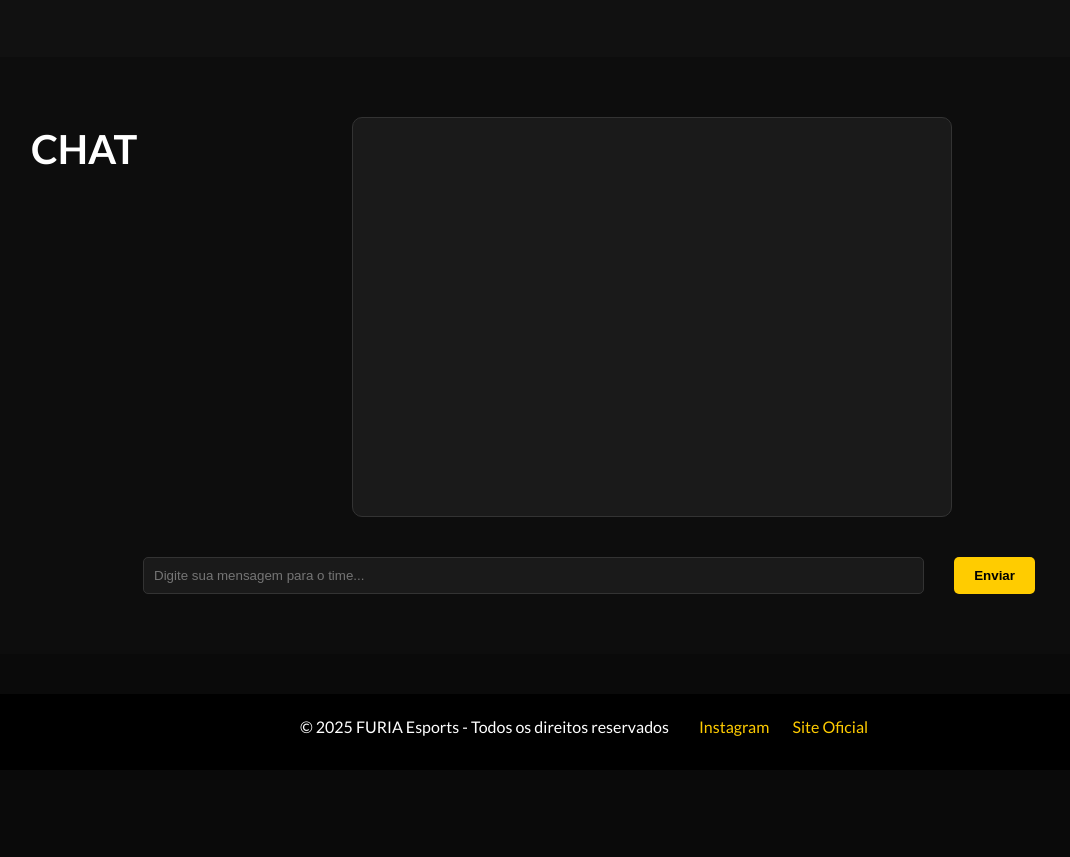
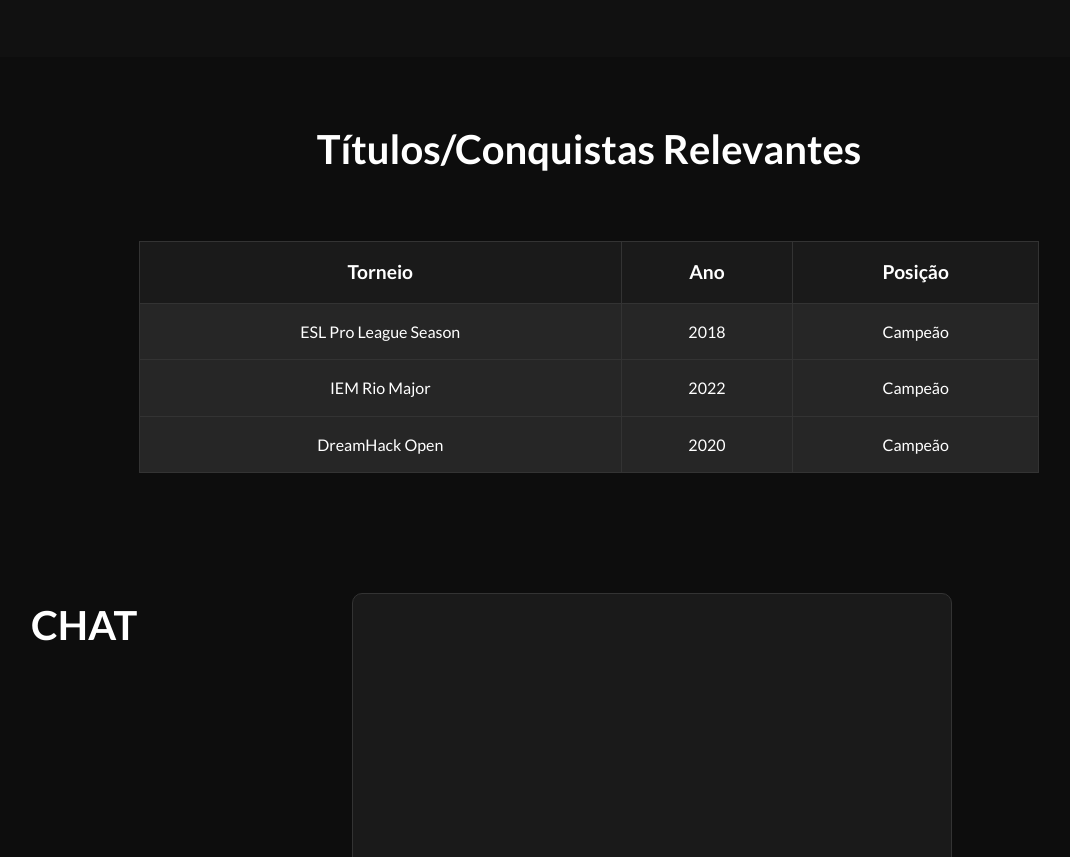
Before and after one commit to bruninhosrs/FURIA, a plain HTML site: page index.html in a window 1280 px wide. Shown: the part 2129-2986 px from the top of the page, without its empty margins (51-1121 px from the left). Before the commit the page ends 2899 px from the top, so only its background shows below. Drawn offline with Linux system fonts and the light colour scheme.

Commit message:
Modificações na tabela de conquistas

```diff
--- a/index.html
+++ b/index.html
@@ -84,6 +84,37 @@
             </div>
         </div>
      </section>
+     <section id="titulo">
+        <div class="container">
+            <h2>Títulos/Conquistas Relevantes</h2>
+            <table id="tabela-titulo">
+                <thead>
+                    <tr>
+                        <th>Torneio</th>
+                        <th>Ano</th>
+                        <th>Posição</th>
+                    </tr>
+                </thead>
+                <tbody>
+                    <tr>
+                        <td>ESL Pro League Season</td>
+                        <td>2018</td>
+                        <td>Campeão</td>
+                    </tr>
+                    <tr>
+                        <td>IEM Rio Major</td>
+                        <td>2022</td>
+                        <td>Campeão</td>
+                    </tr>
+                    <tr>
+                        <td>DreamHack Open</td>
+                        <td>2020</td>
+                        <td>Campeão</td>
+                    </tr>
+                </tbody>
+            </table>
+        </div>
+     </section>
      <section id="chat">
         <div class="container">
             <h2>CHAT</h2>
```
